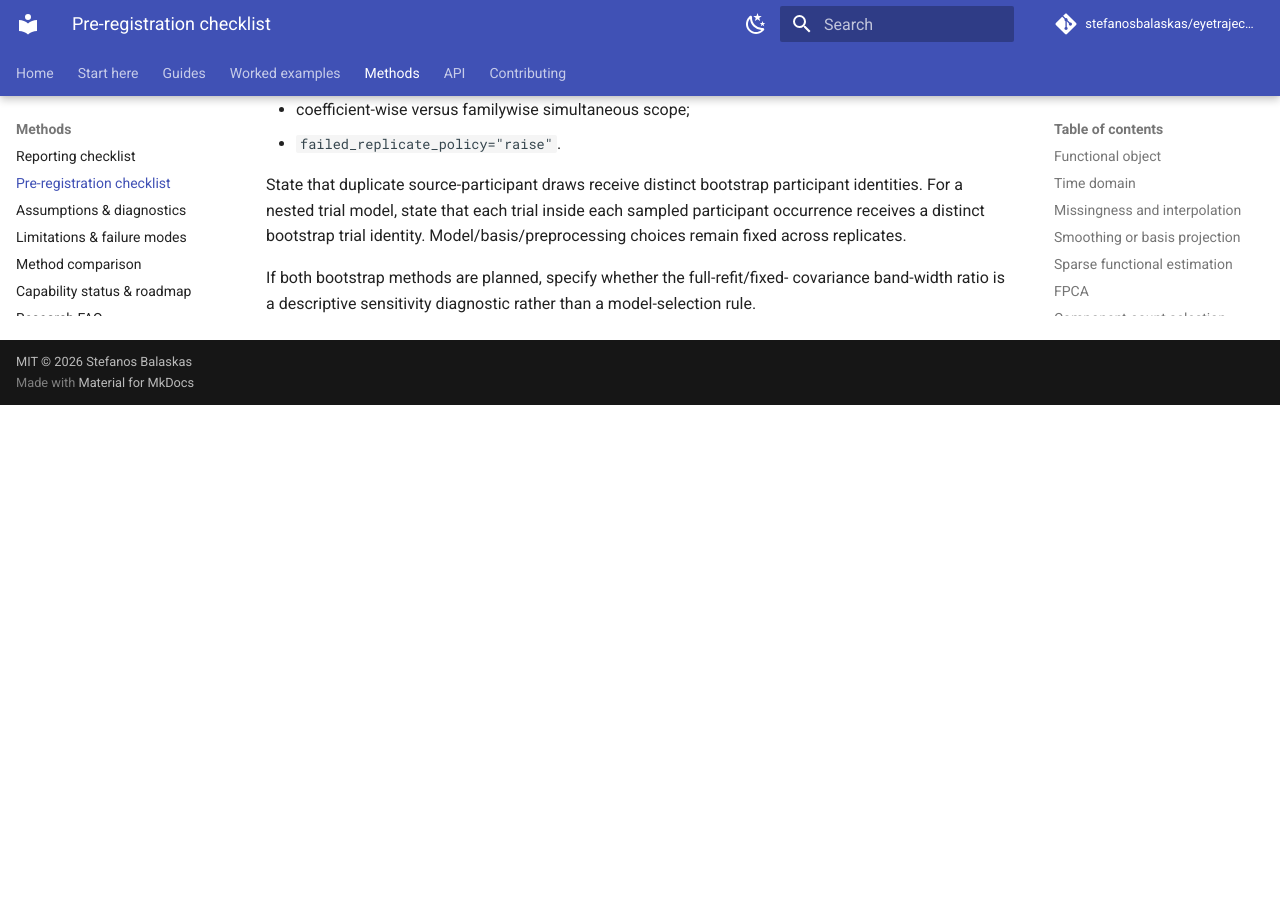
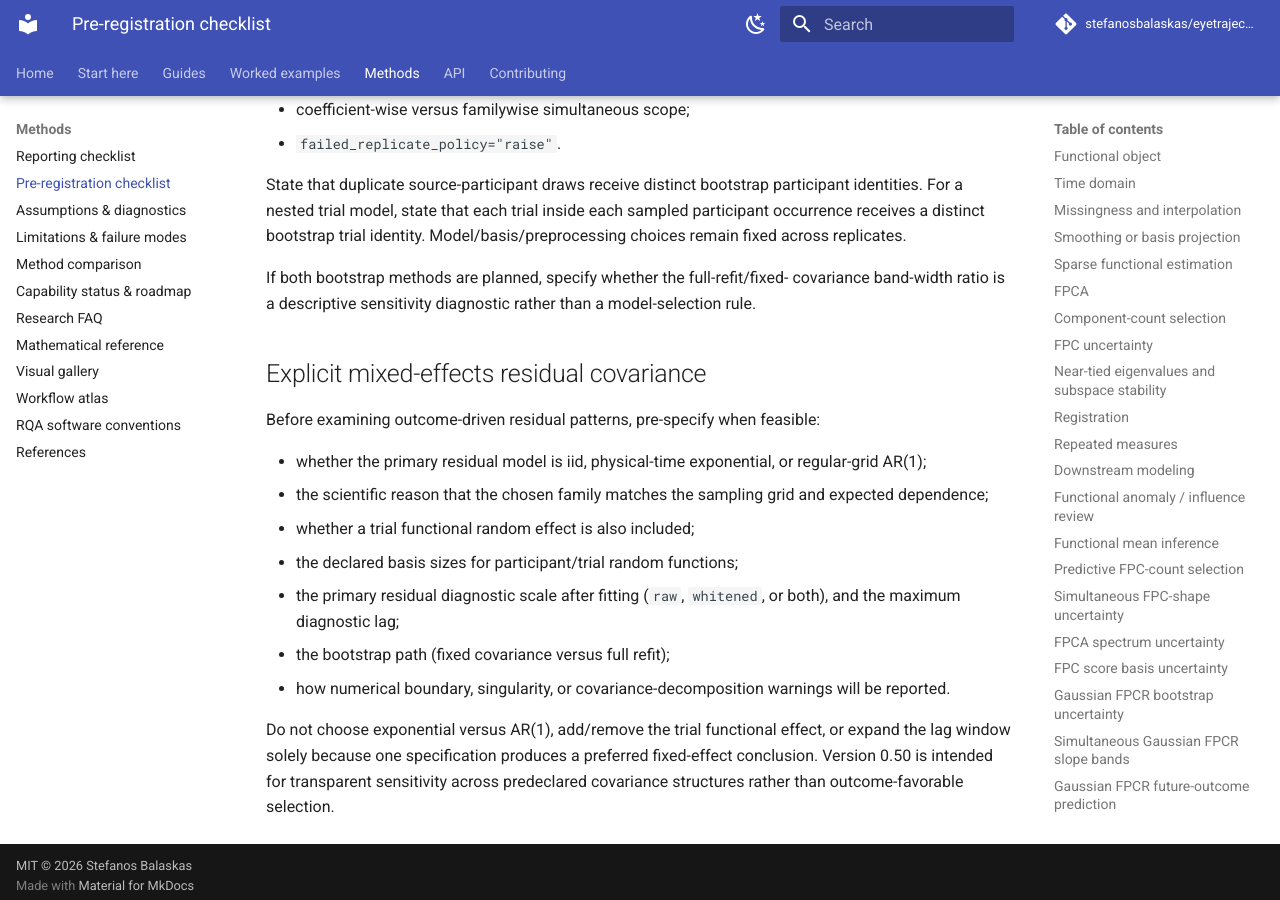
Before and after one commit to stefanosbalaskas/eyetrajectoriespy, an MkDocs documentation site: the page built from docs/methods/preregistration.md, in a window 1280 px wide and 900 px high, scrolled down 24629 px. Built offline with MkDocs 1.6.1 and Material for MkDocs 9.7.7, drawn with Linux system fonts in a browser that asks for light colours; comment, search, counter and statistics services are not loaded; before the commit the page ends 25034 px from its top, so only the background shows below that.

Commit message:
Add 0.49 residual covariance preregistration guidance

```diff
--- a/docs/methods/preregistration.md
+++ b/docs/methods/preregistration.md
@@ -829,3 +829,25 @@ identity. Model/basis/preprocessing choices remain fixed across replicates.
 If both bootstrap methods are planned, specify whether the full-refit/fixed-
 covariance band-width ratio is a descriptive sensitivity diagnostic rather than
 a model-selection rule.
+
+## Explicit mixed-effects residual covariance
+
+Before examining outcome-driven residual patterns, pre-specify when feasible:
+
+- whether the primary residual model is iid, physical-time exponential, or
+  regular-grid AR(1);
+- the scientific reason that the chosen family matches the sampling grid and
+  expected dependence;
+- whether a trial functional random effect is also included;
+- the declared basis sizes for participant/trial random functions;
+- the primary residual diagnostic scale after fitting (`raw`,
+  `whitened`, or both), and the maximum diagnostic lag;
+- the bootstrap path (fixed covariance versus full refit);
+- how numerical boundary, singularity, or covariance-decomposition warnings
+  will be reported.
+
+Do not choose exponential versus AR(1), add/remove the trial functional effect,
+or expand the lag window solely because one specification produces a preferred
+fixed-effect conclusion. Version 0.50 is intended for transparent sensitivity
+across predeclared covariance structures rather than outcome-favorable
+selection.
```
